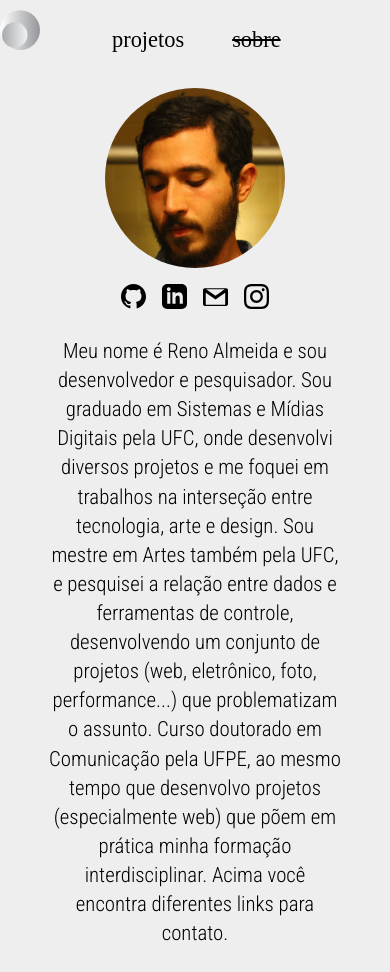
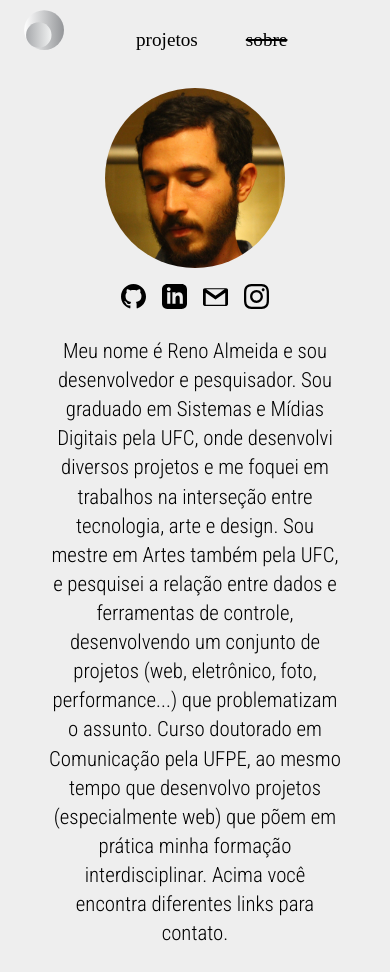
Before and after one commit to renoeno/portfolio-next, a Next.js app: page /sobre in a window 390 px wide. Built offline with nearby package versions, Linux system fonts and the light colour scheme; a web font is replaced by a local one.

Commit message:
Adicionou media queries do header

```diff
--- a/components/header/Header.module.css
+++ b/components/header/Header.module.css
@@ -65,3 +65,15 @@
     text-decoration-color: black;
   }
 }
+
+@media (max-width: 1124px) {
+  .headerContainer {
+    margin: 0 1.5rem;
+  }
+}
+
+@media (max-width: 480px) {
+  .headerContent nav a {
+    font-size: 1.2rem;
+  }
+}
```
